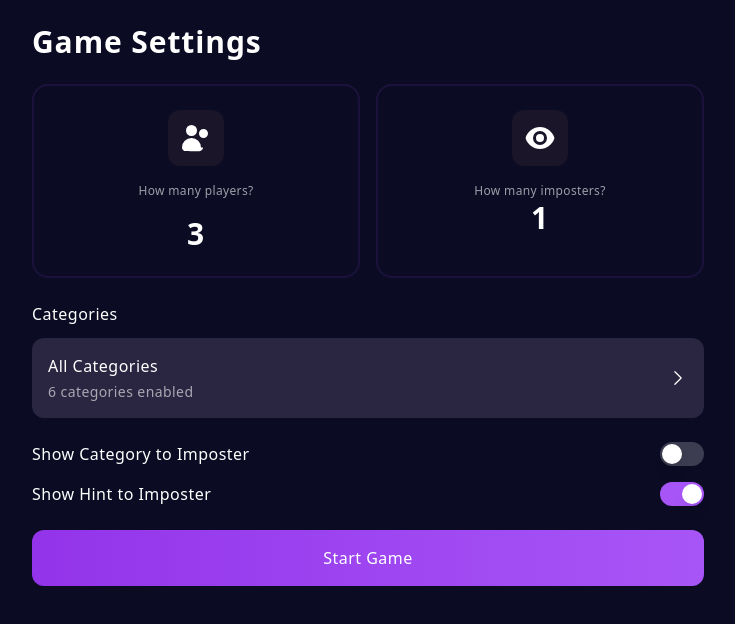
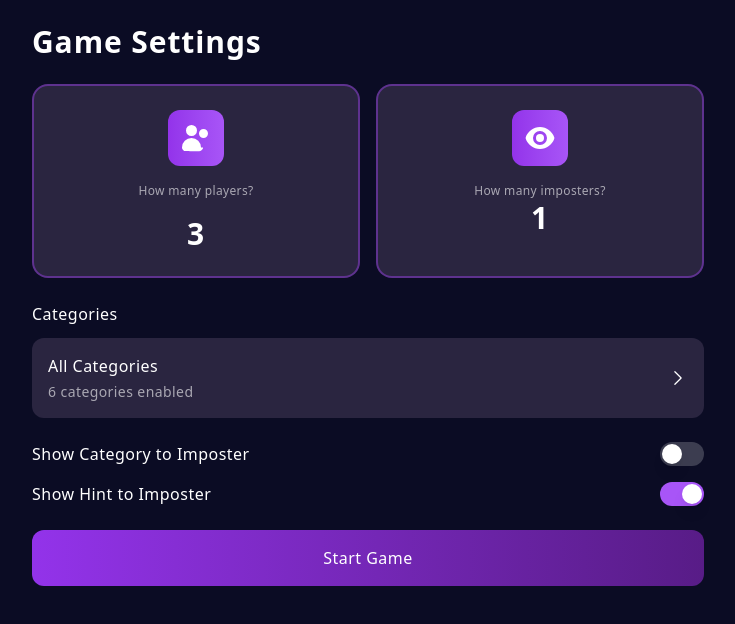
Before and after one commit to lawynnj/impostor-word-game, a React (Vite) app: page / in a window 1280 px wide. Shown: the top 624 px of the page, without its empty margins (272-1007 px from the left). Built offline with nearby package versions, Linux system fonts and the light colour scheme.

Commit message:
style: update UI colors, gradients, and border opacities for game cards and the start button.

```diff
--- a/src/App.jsx
+++ b/src/App.jsx
@@ -683,10 +683,10 @@ export default function App() {
           {/* Player Count Card */}
           <button
             onClick={() => navigate("/players")}
-            className="bg-[#0B0C24] rounded-2xl p-6 flex flex-col items-center text-center hover:bg-[#332B4A] transition-colors border-2 border-purple-500/10"
+            className="bg-[#2A2540] rounded-2xl p-6 flex flex-col items-center text-center hover:bg-[#332B4A] transition-colors border-2 border-purple-500/40"
           >
             {/* Icon Container */}
-            <div className="bg-[#1A1528] rounded-xl p-3 mb-4">
+            <div className="bg-linear-to-r from-[#9333EA] to-[#A855F7]  rounded-xl p-3 mb-4">
               <svg
                 xmlns="http://www.w3.org/2000/svg"
                 viewBox="0 0 24 24"
@@ -708,10 +708,10 @@ export default function App() {
           {/* Impostor Count Card */}
           <button
             onClick={() => navigate("/impostors")}
-            className="bg-[#0B0C24] rounded-2xl p-6 flex flex-col items-center text-center hover:bg-[#332B4A] transition-colors border-2 border-purple-500/10"
+            className="bg-[#2A2540] rounded-2xl p-6 flex flex-col items-center text-center hover:bg-[#332B4A] transition-colors border-2 border-purple-500/40"
           >
             {/* Icon Container */}
-            <div className="bg-[#1A1528] rounded-xl p-3 mb-4">
+            <div className="bg-linear-to-r from-[#9333EA] to-[#A855F7] rounded-xl p-3 mb-4">
               <svg
                 xmlns="http://www.w3.org/2000/svg"
                 viewBox="0 0 24 24"
@@ -818,7 +818,7 @@ export default function App() {
         {/* Start Game Button */}
         <button
           onClick={startGame}
-          className="w-full bg-linear-to-r from-[#9333EA] to-[#A855F7] rounded-xl py-4 px-6 text-white font-medium hover:opacity-90 active:scale-[.99] transition-all"
+          className="w-full bg-linear-to-r from-[#9333EA] to-[#581C87] rounded-xl py-4 px-6 text-white font-medium hover:opacity-90 active:scale-[.99] transition-all"
         >
           Start Game
         </button>
```
